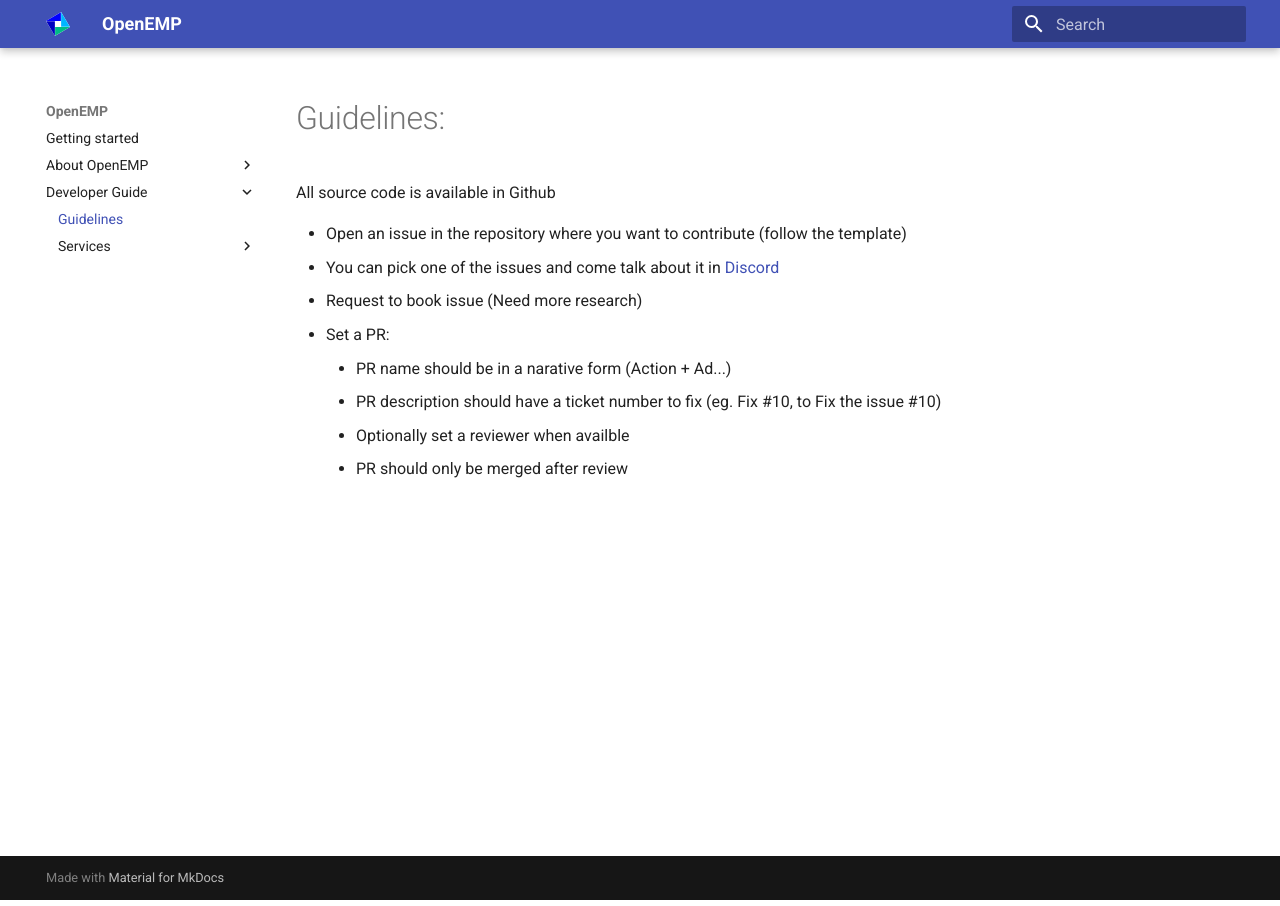
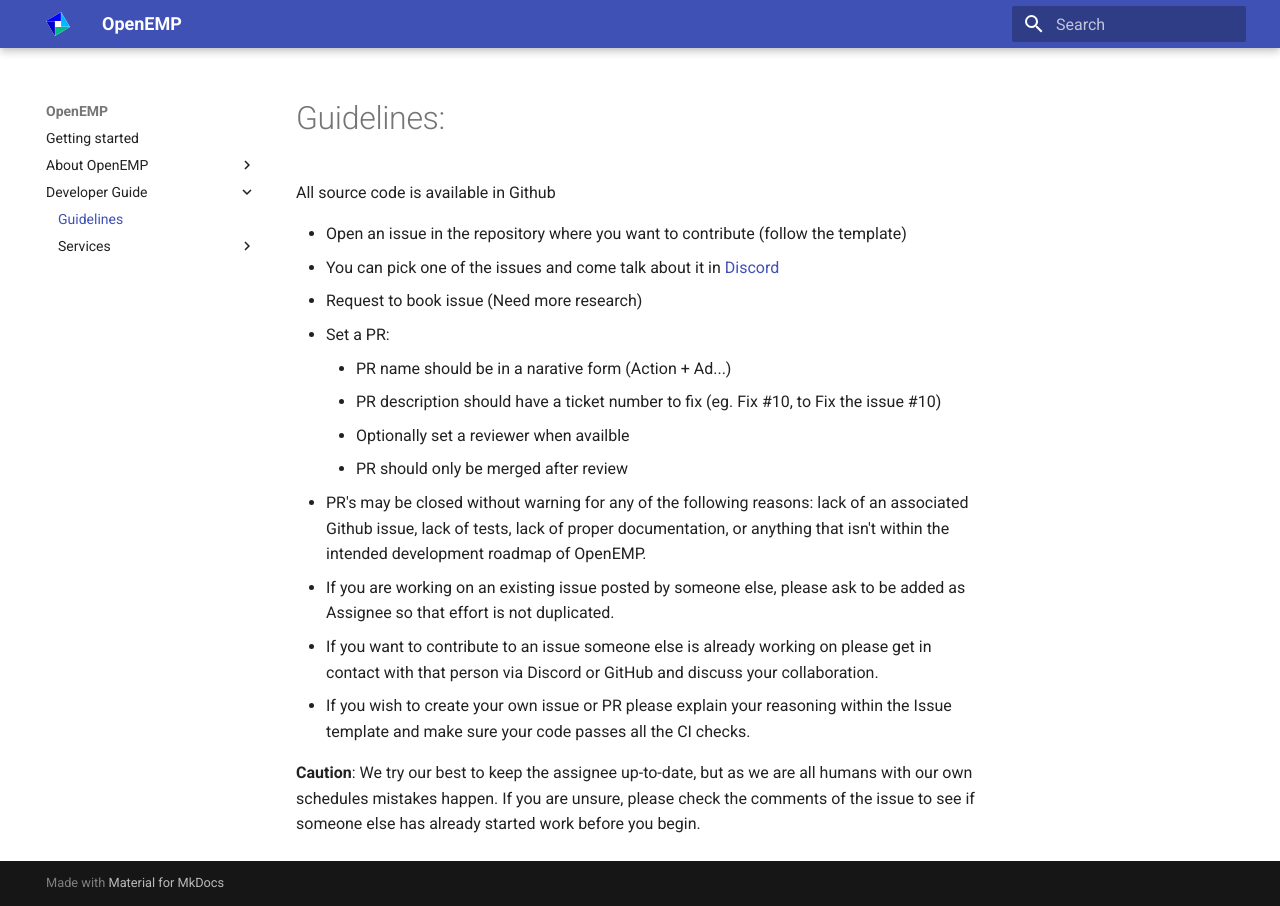
Before and after one commit to openemp/openemp-documentation, an MkDocs documentation site: the page built from docs/dev/guidelines.md, in a window 1280 px wide. Built offline with MkDocs 1.6.1 and Material for MkDocs 9.7.7, drawn with Linux system fonts in a browser that asks for light colours.

Commit message:
Update dev guidelines

```diff
--- a/docs/dev/guidelines.md
+++ b/docs/dev/guidelines.md
@@ -10,3 +10,9 @@ All source code is available in Github
     - PR description should have a ticket number to fix (eg. Fix #10, to Fix the issue #10)
     - Optionally set a reviewer when availble
     - PR should only be merged after review
+- PR's may be closed without warning for any of the following reasons: lack of an associated Github issue, lack of tests, lack of proper documentation, or anything that isn't within the intended development roadmap of OpenEMP.
+- If you are working on an existing issue posted by someone else, please ask to be added as Assignee so that effort is not duplicated.
+- If you want to contribute to an issue someone else is already working on please get in contact with that person via Discord or GitHub and discuss your collaboration.
+- If you wish to create your own issue or PR please explain your reasoning within the Issue template and make sure your code passes all the CI checks.
+
+**Caution**: We try our best to keep the assignee up-to-date, but as we are all humans with our own schedules mistakes happen. If you are unsure, please check the comments of the issue to see if someone else has already started work before you begin.
```
